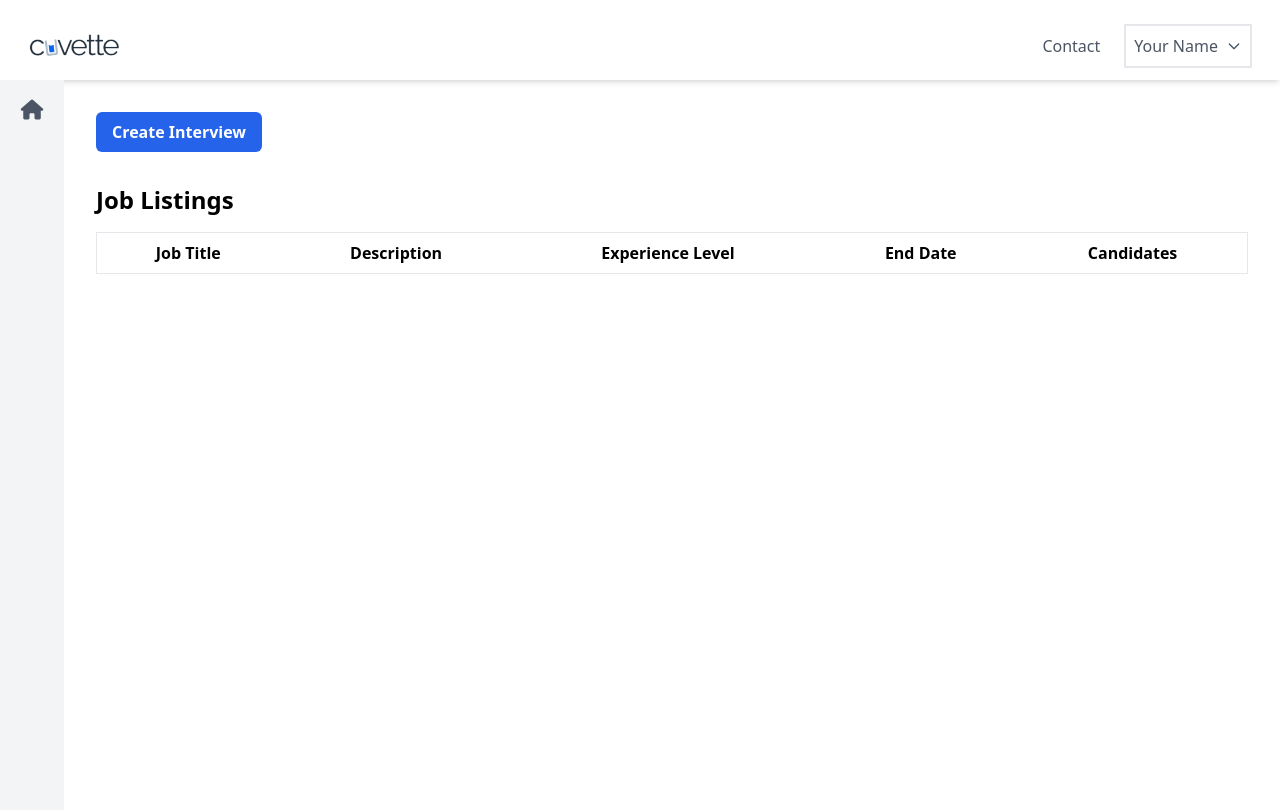
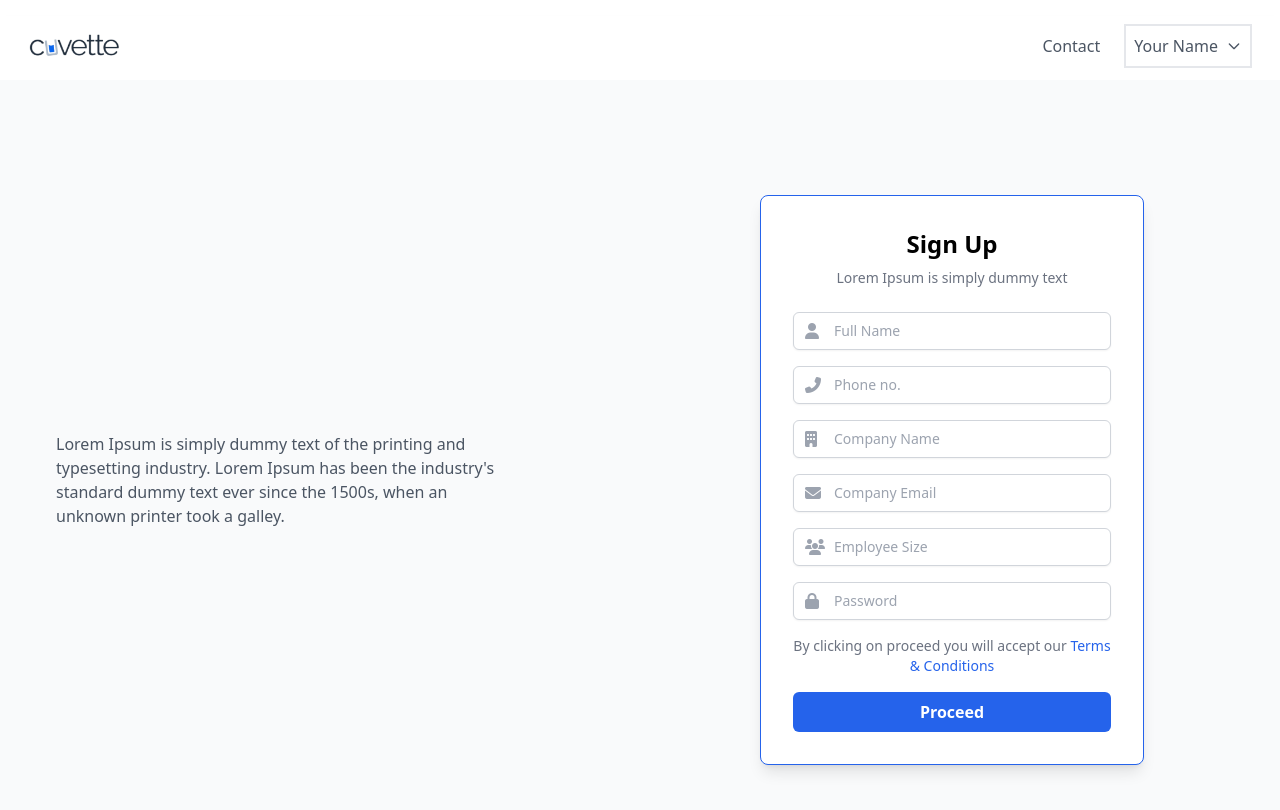
Before and after one commit to MazumdarAyush07/job-board, a React (Vite) app in the folder frontend/: page / in a window 1280 px wide. Shown: the top 810 px of the page. Built offline with nearby package versions, Linux system fonts and the light colour scheme.

Commit message:
Update App.jsx

```diff
--- a/frontend/src/App.jsx
+++ b/frontend/src/App.jsx
@@ -13,7 +13,7 @@
           <Route path="/signup" element={<SignUp />} />
           <Route path="/verify" element={<Verify />} />
           <Route path="/createJob" element={<CreateJob />} />
-          <Route path="/" element={<CreateJob />} />
+          <Route path="/" element={<SignUp />} />
           {/* You can add more routes here as needed */}
         </Routes>
       </div>
```
